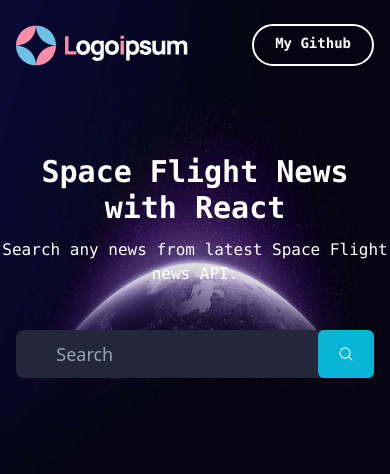
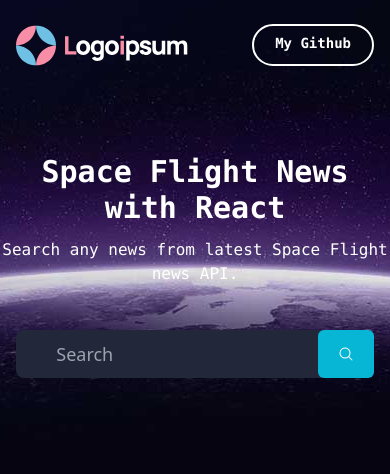
Before and after one commit to rapha-developer/space-flight-news-react, a React (Vite) app: page / in a window 390 px wide. Shown: the top 474 px of the page. Built offline with nearby package versions, Linux system fonts and the light colour scheme; no server answers.

Commit message:
[header step:1] remove attribute aspect-auto from image element

```diff
--- a/src/components/Header/Header.tsx
+++ b/src/components/Header/Header.tsx
@@ -9,7 +9,7 @@ export const Header = () => {
     return (
         <header className='bg-current relative min-h-[400px]'>
             <img src="/earth_on_top.jpg"
-                className='w-full lg:object-cover aspect-auto h-[483px] -z-10'
+                className='w-full object-none lg:object-cover h-[483px] -z-10'
                 alt="Photo of planet earth"
             />
             <div className="absolute top-0 left-0 w-full z-10 pt-4">
```
